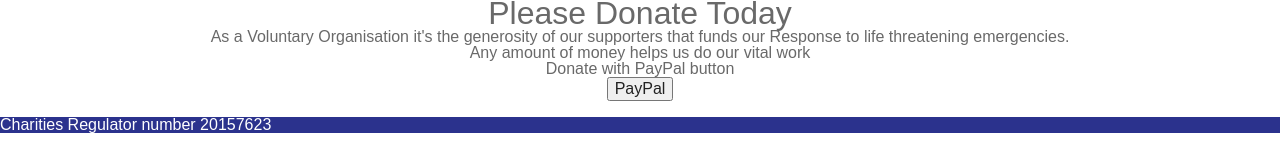
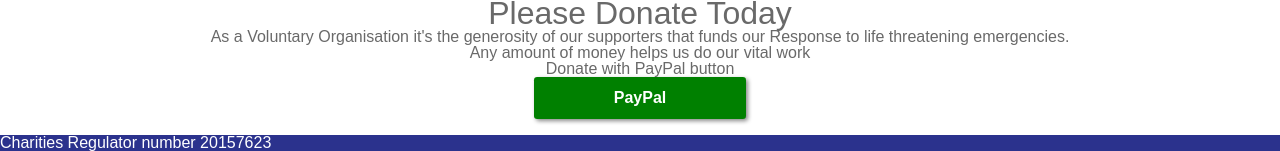
Before and after one commit to simonetto/firstAidResponders, a Gatsby site: page / in a window 1280 px wide. Shown: the part 4859-5010 px from the top of the page. Built offline with nearby package versions, Linux system fonts and the light colour scheme; Gatsby itself is replaced by a stand-in of ours.

Commit message:
Paypal button first draft

```diff
--- a/src/components/PayPal/payPal.js
+++ b/src/components/PayPal/payPal.js
@@ -3,7 +3,7 @@ import './payPal.scss';
 
 function PayPal() {
     return (
-        <button>PayPal</button>
+        <div className="paypal">PayPal</div>
     );
 }
 
--- a/src/components/PayPal/payPal.scss
+++ b/src/components/PayPal/payPal.scss
@@ -0,0 +1,10 @@
+@import "../../styles/variables";
+
+.paypal {
+    background-color: $icons-bg;
+    color: $header-font-color;
+    padding: 0.8em 5em;
+    font-weight: bold;
+    border-radius: 0.2em;
+    box-shadow: 2px 2px 4px 0px #888888;
+}
--- a/src/styles/_variables.scss
+++ b/src/styles/_variables.scss
@@ -1,2 +1,3 @@
 $primary-bg: #2b328d;
 $header-font-color: white;
+$icons-bg: green;
```
